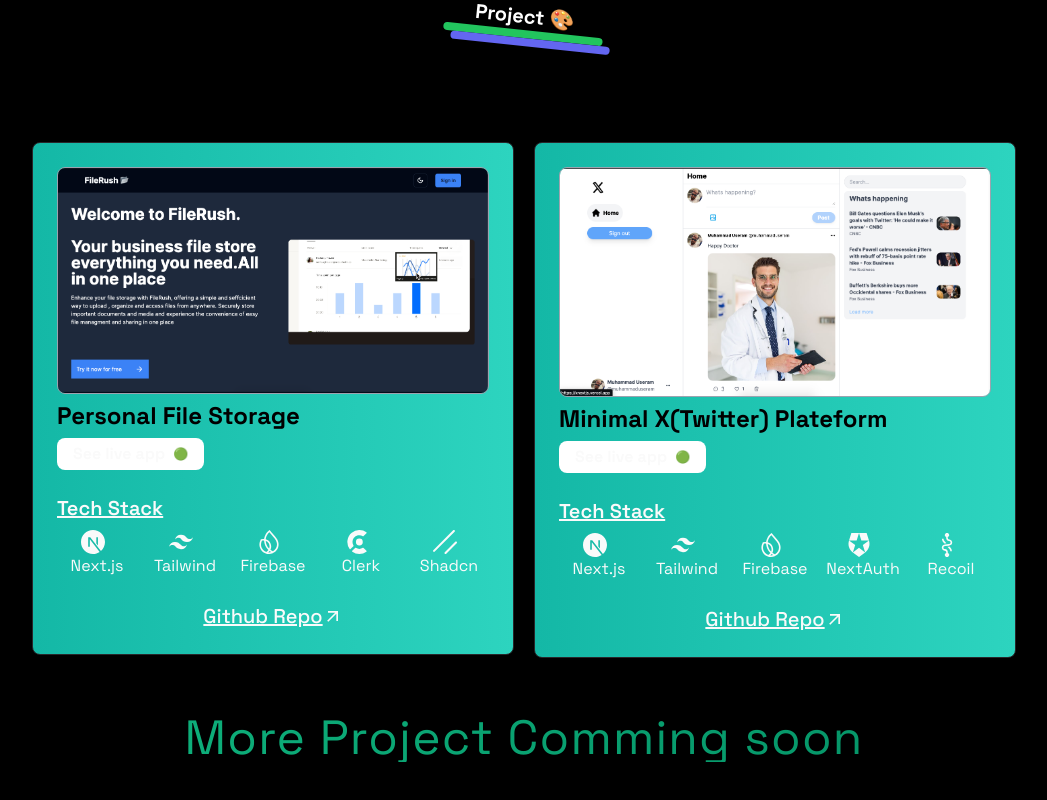
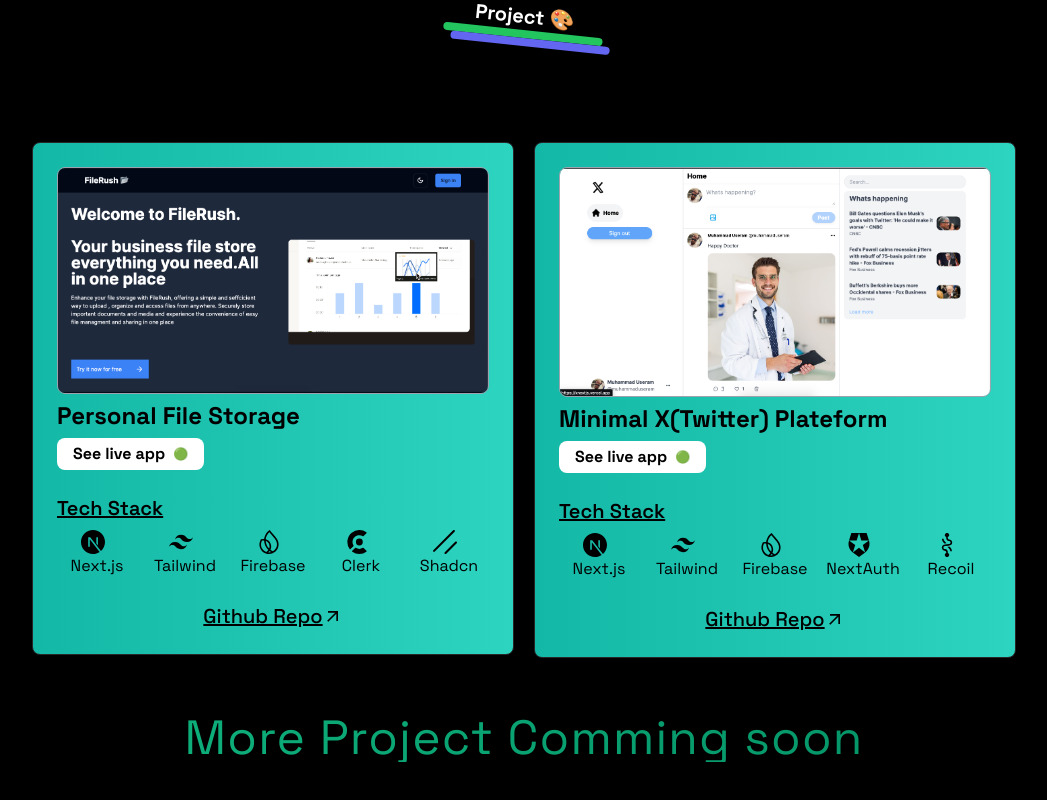
Before and after one commit to Usairam-s/dev-usairam, a Next.js app: page / in a window 1280 px wide. Shown: the part 1530-2330 px from the top of the page, without its empty margins (116-1163 px from the left). Built offline with nearby package versions, Linux system fonts and the light colour scheme.

Commit message:
fixed font color and background image

```diff
--- a/app/(home)/components/Herosection.tsx
+++ b/app/(home)/components/Herosection.tsx
@@ -8,6 +8,8 @@
     <div
       style={{
         backgroundImage: `url('/bg.jpeg')`,
+        backgroundSize: "cover",
+        backgroundPosition: "center",
       }}
       className="min-h-[70vh]  bg-cover bg-center flex-col-reverse lg:gap-0 gap-14 lg:flex-row flex items-center justify-between"
     >
--- a/app/(home)/components/Project.tsx
+++ b/app/(home)/components/Project.tsx
@@ -13,7 +13,7 @@
 function Project({ project }: { project: any }) {
   return (
     <div className="mt-24">
-      <Card className="bg-gradient-to-r from-teal-500 to-teal-400 border hover:drop-shadow-2xl ">
+      <Card className="bg-gradient-to-r from-teal-500 to-teal-400 border hover:drop-shadow-2xl text-black">
         <CardHeader>
           <CardTitle>
             <Image
```
